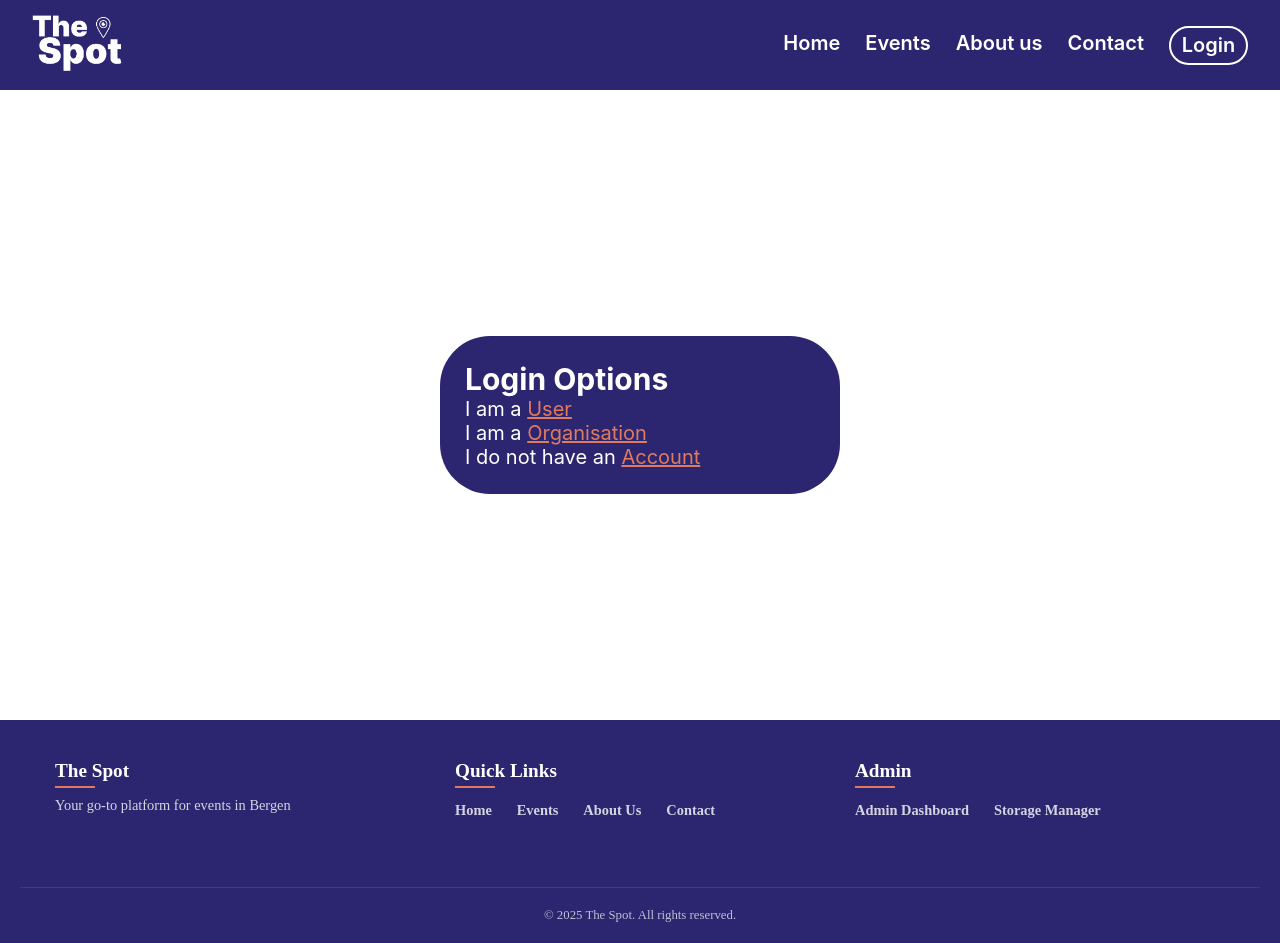
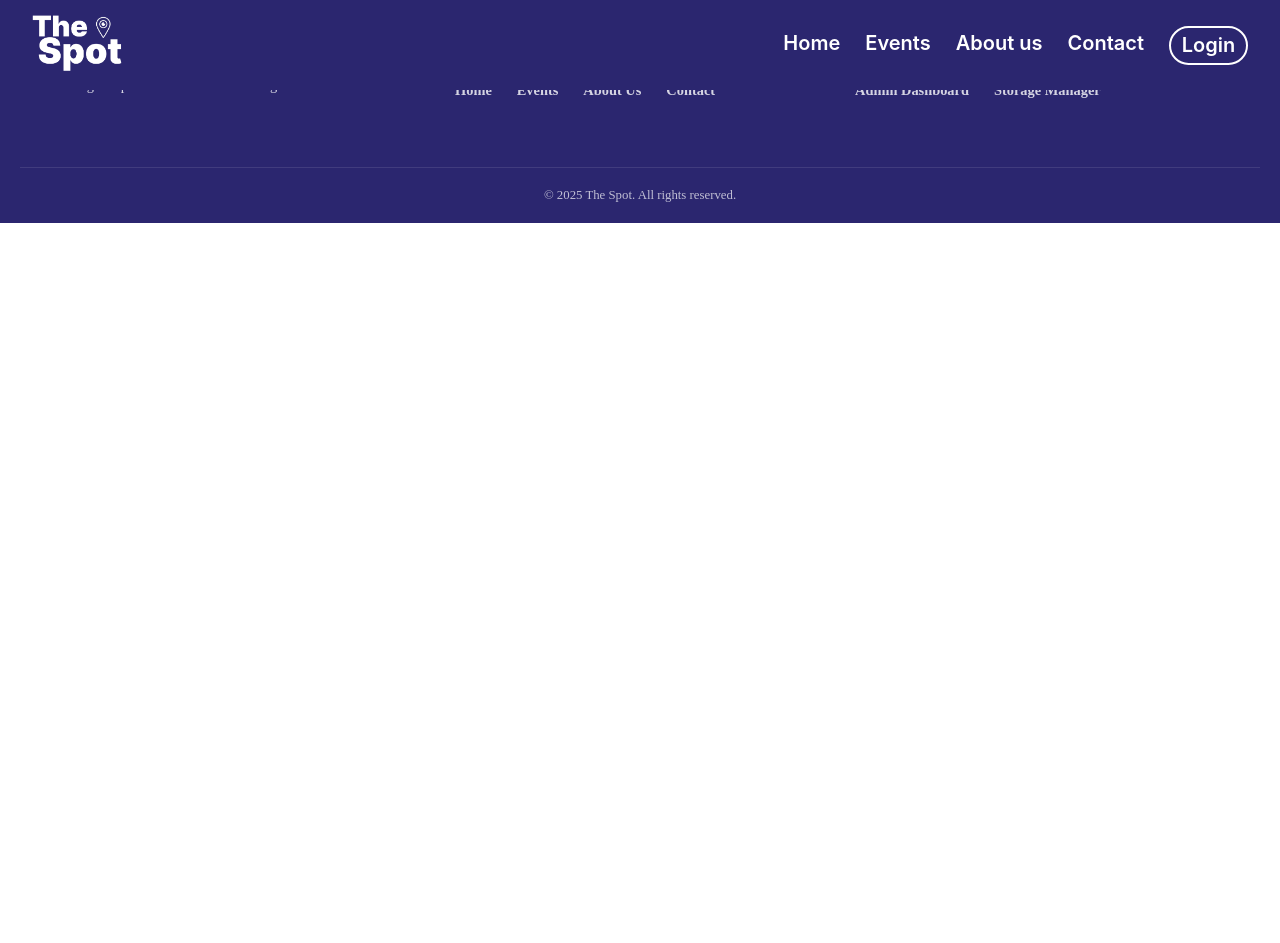
Before and after one commit to werivik/Agency2, a React (Vite) app: page /loginoptions in a window 1280 px wide. After the commit the page ends 800 px from the top, so only its background shows below. Built offline with nearby package versions, Linux system fonts and the light colour scheme; no server answers.

Commit message:
removed LoginOptions

```diff
--- a/src/App.jsx
+++ b/src/App.jsx
@@ -3,7 +3,9 @@ import { BrowserRouter as Router, Routes, Route } from 'react-router-dom';
 import Header from './components/Header/Header';
 import Footer from './components/Footer/Footer';
 import Home from './pages/Home/Home';
+/*
 import LoginOptions from './pages/LoginOptions/LoginOptions';
+*/
 import Login from './pages/Login/Login';
 import Register from './pages/Register/Register';
 import User from './pages/User/User';
@@ -22,7 +24,9 @@ function App() {
         <main>
           <Routes>
             <Route path="/" element={<Home />} />
+            {/*
             <Route path="/loginoptions" element={<LoginOptions />} />
+            */}
             <Route path="/login" element={<Login />} />
             <Route path="/register" element={<Register />} />
             <Route path="/user" element={<User />} />
--- a/src/pages/loginOptions/LoginOptions.jsx
+++ /dev/null
@@ -1,26 +0,0 @@
-import { Link } from 'react-router-dom';
-import styles from './LoginOptions.module.css';
-
-const LoginOptions = () => {
-
-    return (
-        <div className={styles.loginSections}>
-            <section className={styles.loginBorder}>
-                <div className={styles.loginContent}>
-                    <h1>Login Options</h1>
-                    <div className={styles.loginUser}>
-                        <p>I am a <Link to="/login">User</Link></p>
-                    </div>
-                    <div className={styles.loginAdmin}>
-                        <p>I am a <Link to="/admin">Organisation</Link></p>
-                    </div>
-                    <div className={styles.loginRegister}>
-                        <p>I do not have an <Link to="/register">Account</Link></p>
-                    </div>
-                </div>
-            </section>
-        </div>
-    );
-};
-
-export default LoginOptions;
--- a/src/pages/loginOptions/LoginOptions.module.css
+++ /dev/null
@@ -1,34 +0,0 @@
-.loginSections {
-    height: 100%;
-    min-height: 90vh;
-    width: 100%;
-    position: relative;
-    display: flex;
-    align-items: center;
-    justify-content: center;
-    font-family: -apple-system, BlinkMacSystemFont, 'Segoe UI', Roboto, Oxygen, Ubuntu, Cantarell, sans-serif;
-}
-
-.loginBorder {
-    margin-top: 110px;
-    width: 400px;
-    height: 100%;
-    border-radius: 50px;
-    background-color: #2B266F;
-}
-
-.loginContent {
-    color: white;
-    padding: 25px;
-    font-size: 20px;
-}
-
-.loginUser a, .loginAdmin a, .loginRegister a{
-    color: #e07b5f;
-    transition: 0.25s;
-}
-
-.loginUser a:hover, .loginAdmin a:hover, .loginRegister a:hover {
-    color: white;
-    transition: 0.25s;
-}
```
